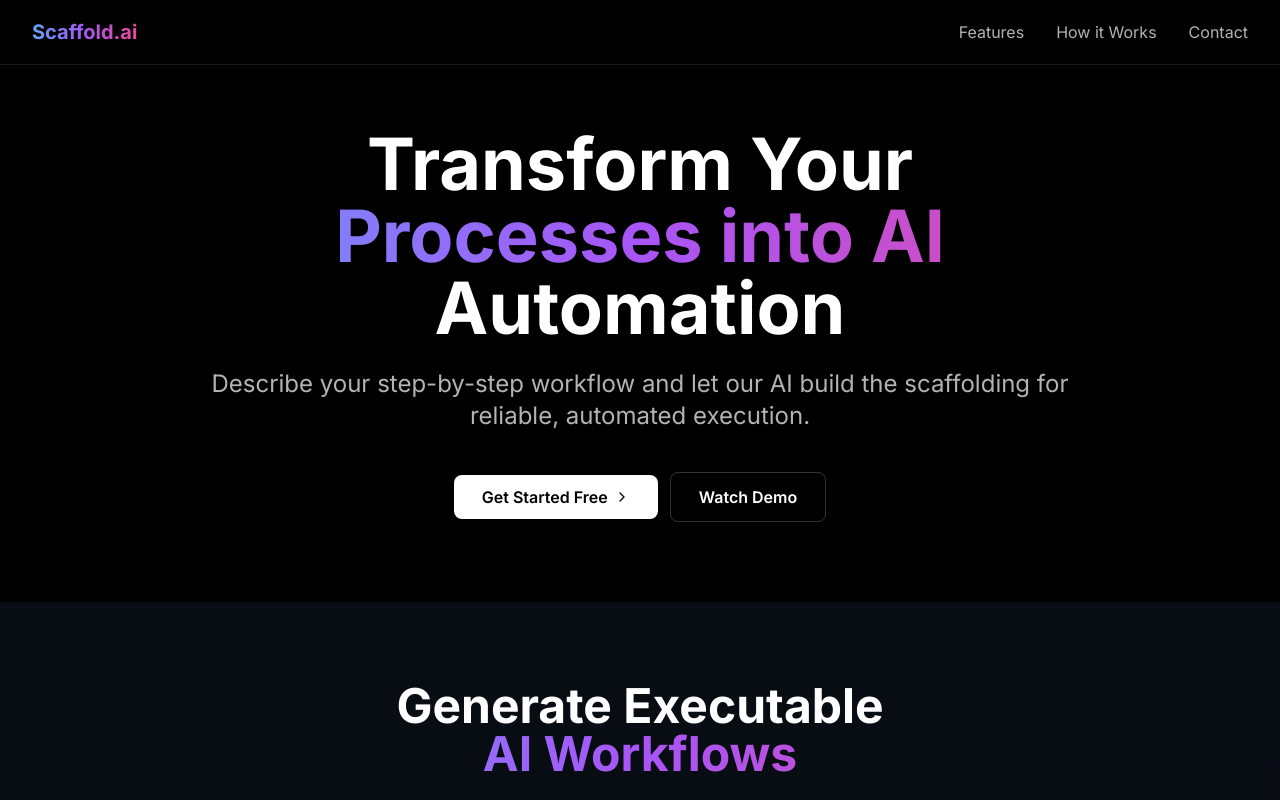
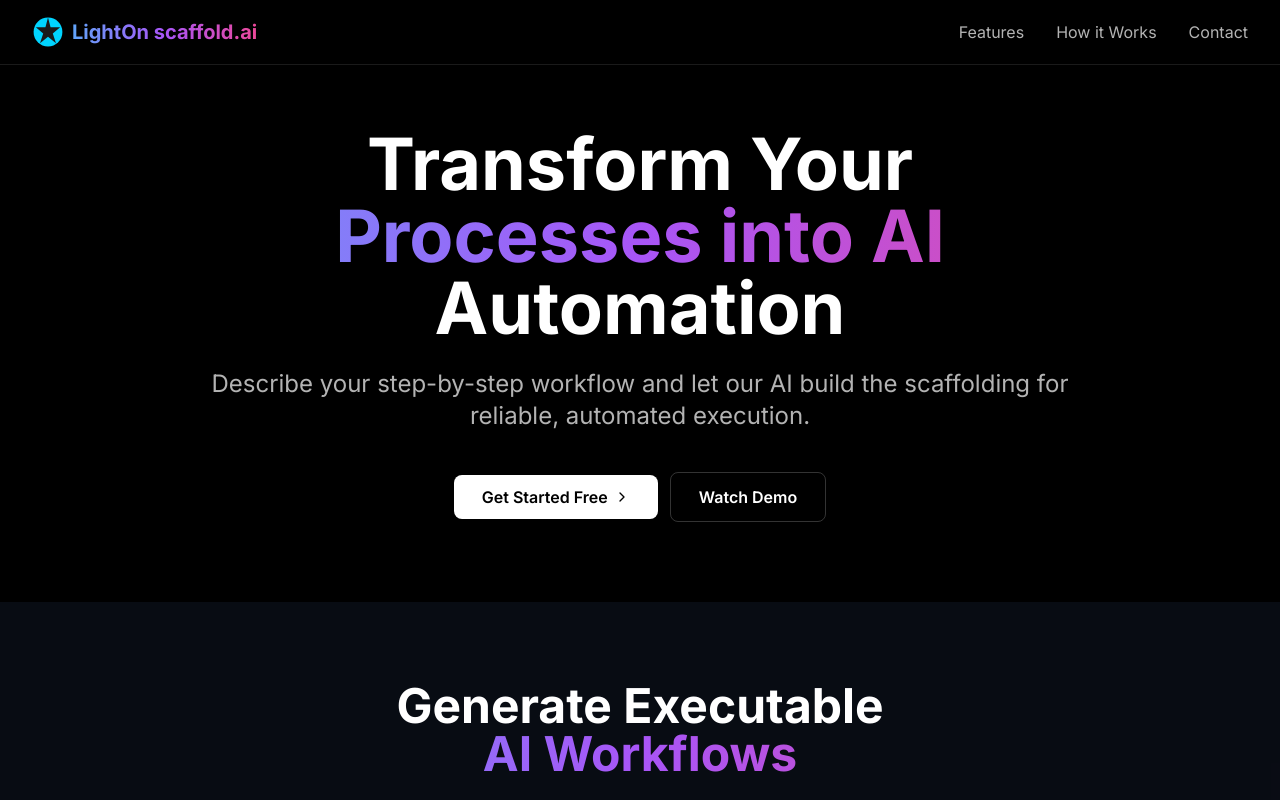
Before and after one commit to Apples96/scaffold-ai-test1, a Next.js app: page / in a window 1280 px wide. Shown: the top 800 px of the page. Built offline with nearby package versions, Linux system fonts and the light colour scheme.

Commit message:
Add LightOn branding: Replace scaffold.ai with LightOn scaffold.ai and add LightOn logo

```diff
--- /dev/null
+++ b/app/components/LightOnLogo.tsx
@@ -0,0 +1,36 @@
+import React from 'react';
+
+interface LightOnLogoProps {
+  size?: number;
+  className?: string;
+}
+
+const LightOnLogo: React.FC<LightOnLogoProps> = ({ size = 32, className = '' }) => {
+  return (
+    <svg
+      width={size}
+      height={size}
+      viewBox="0 0 100 100"
+      className={className}
+      xmlns="http://www.w3.org/2000/svg"
+    >
+      {/* Background circle */}
+      <circle
+        cx="50"
+        cy="50"
+        r="45"
+        fill="#00D4FF"
+        stroke="none"
+      />
+
+      {/* Dark star-like pattern in the center */}
+      <path
+        d="M50 5 L58 35 L88 35 L65 55 L75 85 L50 65 L25 85 L35 55 L12 35 L42 35 Z"
+        fill="#1a1a1a"
+        stroke="none"
+      />
+    </svg>
+  );
+};
+
+export default LightOnLogo;
--- a/app/layout.tsx
+++ b/app/layout.tsx
@@ -5,12 +5,12 @@ import './globals.css'
 const inter = Inter({ subsets: ['latin'] })
 
 export const metadata: Metadata = {
-  title: 'Scaffold.ai - AI-Powered Process Automation',
+  title: 'LightOn scaffold.ai - AI-Powered Process Automation',
   description: 'Transform your step-by-step processes into reliable AI automation. Describe your workflow and let our AI build the scaffolding for you.',
   keywords: 'AI automation, process automation, workflow automation, AI scaffolding, business automation',
   metadataBase: new URL('https://scaffold-ai-test1.vercel.app'),
   openGraph: {
-    title: 'Scaffold.ai - AI-Powered Process Automation',
+    title: 'LightOn scaffold.ai - AI-Powered Process Automation',
     description: 'Transform your step-by-step processes into reliable AI automation.',
     type: 'website',
   },
--- a/app/page.tsx
+++ b/app/page.tsx
@@ -4,6 +4,7 @@ import { motion } from 'framer-motion'
 import { ArrowRight, Zap, Shield, Clock, BarChart3, Users, CheckCircle, ChevronRight } from 'lucide-react'
 import EmailSignup from './components/EmailSignup'
 import WorkflowGenerator from './components/WorkflowGenerator'
+import LightOnLogo from './components/LightOnLogo'
 
 export default function Home() {
   const scrollToWorkflowGenerator = () => {
@@ -22,8 +23,9 @@ export default function Home() {
       <nav className="fixed top-0 w-full z-50 bg-black/80 backdrop-blur-md border-b border-white/10">
         <div className="container-max px-4 sm:px-6 lg:px-8">
           <div className="flex items-center justify-between h-16">
-            <div className="flex items-center">
-              <h1 className="text-xl font-bold text-gradient">Scaffold.ai</h1>
+            <div className="flex items-center space-x-2">
+              <LightOnLogo size={32} />
+              <h1 className="text-xl font-bold text-gradient">LightOn scaffold.ai</h1>
             </div>
             <div className="hidden md:flex items-center space-x-8">
               <a href="#features" className="text-white/70 hover:text-white transition-colors">Features</a>
@@ -143,7 +145,7 @@ export default function Home() {
             className="text-center mb-16"
           >
             <h2 className="text-4xl md:text-5xl font-bold mb-6">
-              Why Choose <span className="text-gradient">Scaffold.ai</span>?
+              Why Choose <span className="text-gradient">LightOn scaffold.ai</span>?
             </h2>
             <p className="text-xl text-white/70 max-w-3xl mx-auto">
               Our AI-powered platform transforms your process descriptions into reliable, scalable automation.
@@ -329,8 +331,9 @@ export default function Home() {
       <footer className="border-t border-white/10 py-12">
         <div className="container-max">
           <div className="flex flex-col md:flex-row justify-between items-center">
-            <div className="flex items-center mb-4 md:mb-0">
-              <h3 className="text-xl font-bold text-gradient">Scaffold.ai</h3>
+            <div className="flex items-center space-x-2 mb-4 md:mb-0">
+              <LightOnLogo size={28} />
+              <h3 className="text-xl font-bold text-gradient">LightOn scaffold.ai</h3>
             </div>
             <div className="flex space-x-8 text-sm text-white/70">
               <a href="#features" className="hover:text-white transition-colors">Features</a>
@@ -339,7 +342,7 @@ export default function Home() {
             </div>
           </div>
           <div className="mt-8 pt-8 border-t border-white/10 text-center text-sm text-white/50">
-            © 2024 Scaffold.ai. All rights reserved.
+            © 2024 LightOn scaffold.ai. All rights reserved.
           </div>
         </div>
       </footer>
```
Also changed, not shown: 1 other file (tests, documents, lock files or other folders).
